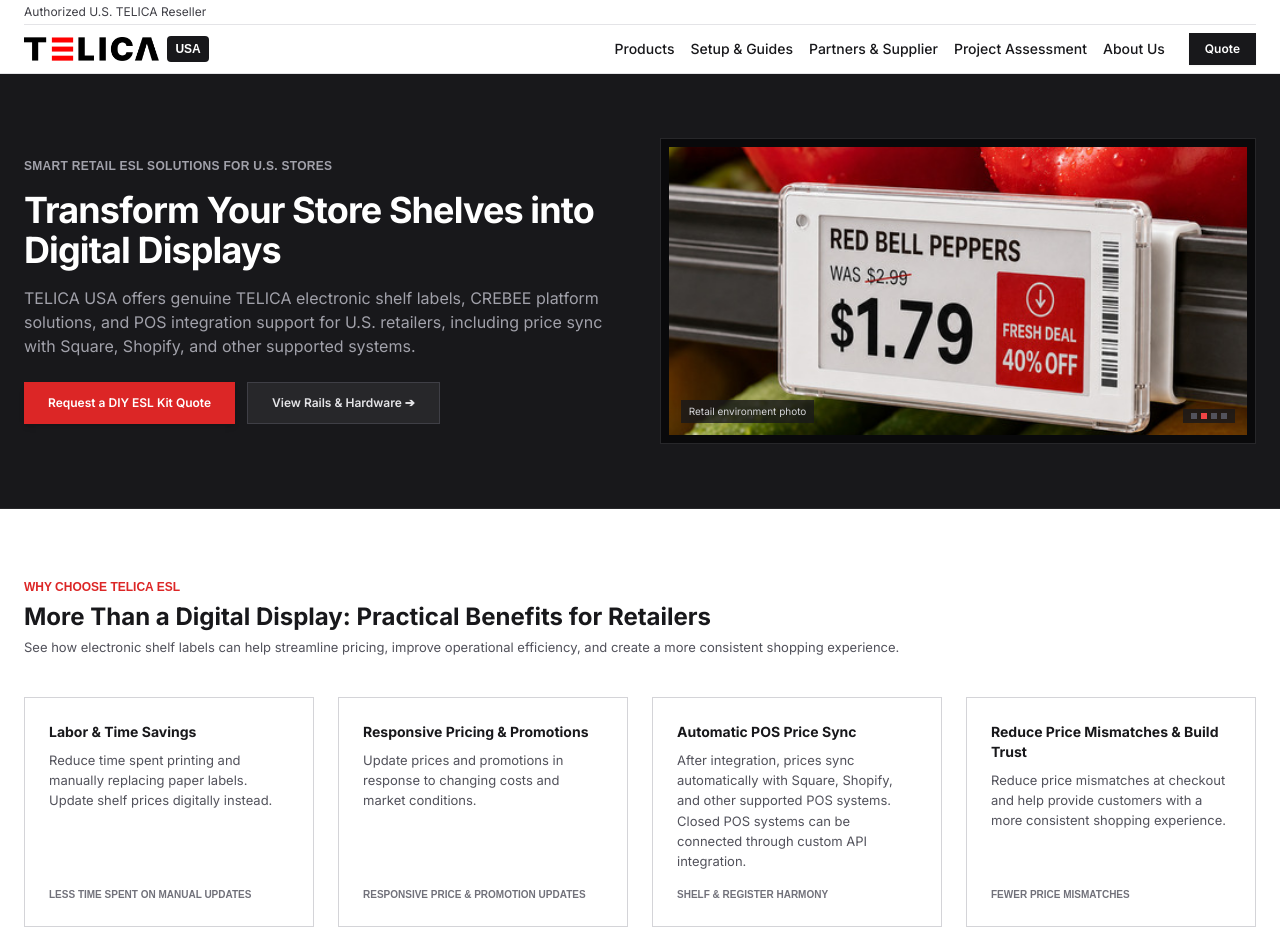
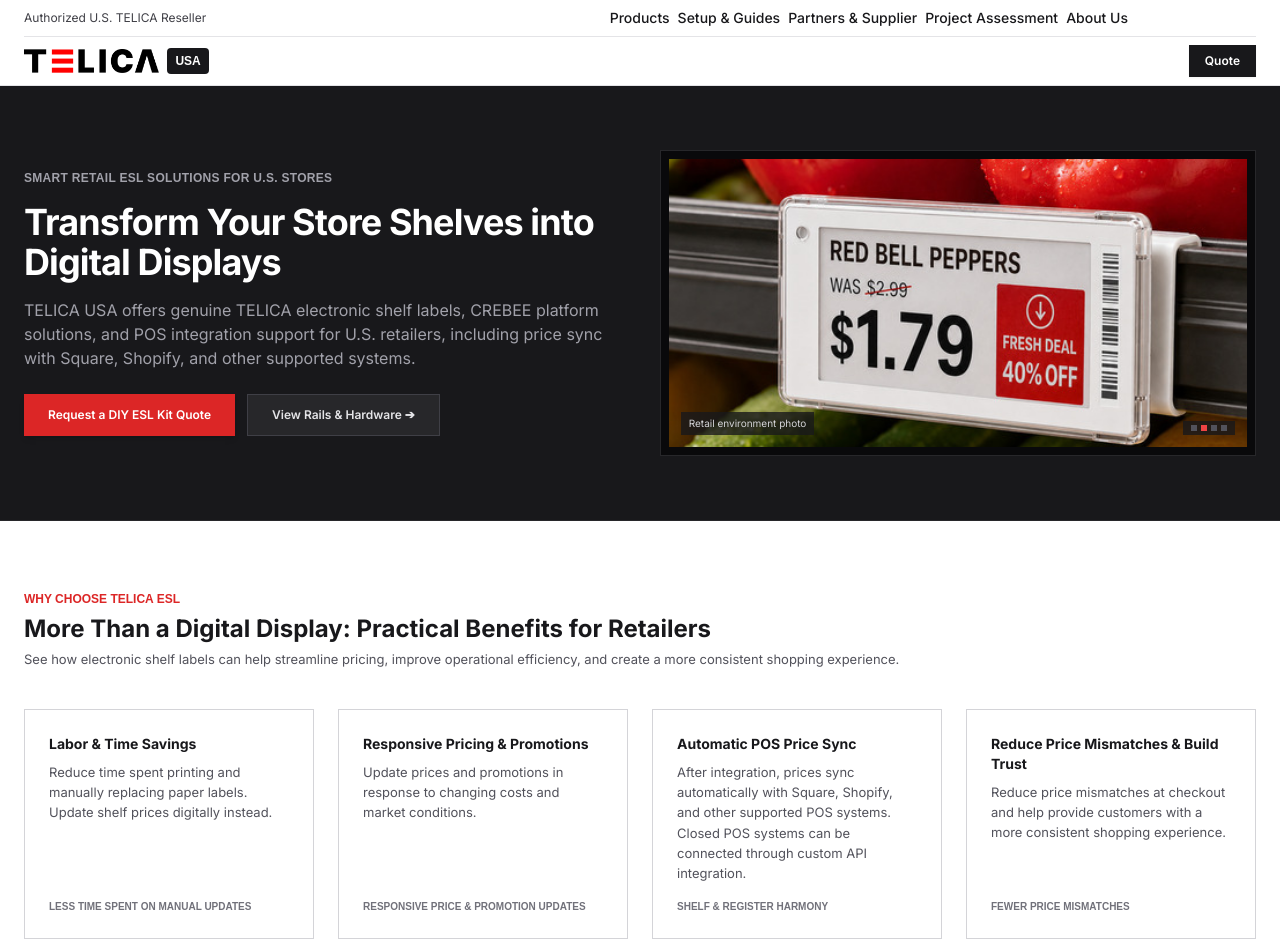
Before and after one commit to qnam0321/telica-usa-web, a website: page index.html in a window 1280 px wide. Shown: the top 942 px of the page. Drawn offline with nearby package versions, Linux system fonts and the light colour scheme; files whose address does not match are found by name.

Commit message:
Adjust: Move navigation menu further left for better alignment

```diff
--- a/index.html
+++ b/index.html
@@ -166,23 +166,13 @@
     <header class="sticky top-0 z-50 bg-white/95 backdrop-blur-md border-b border-zinc-200">
         <!-- 메인 헤더 -->
         <div class="max-w-7xl mx-auto px-4 sm:px-6">
-            <!-- 첫 번째 줄: 설명 문구 -->
-            <div class="border-b border-zinc-200 py-1">
-                <p class="text-[10px] sm:text-xs font-normal text-zinc-700">Authorized U.S. TELICA Reseller</p>
-            </div>
-
-            <!-- 두 번째 줄: 로고와 메뉴 -->
-            <div class="flex items-center justify-between py-2">
-                <!-- 로고 -->
-                <a href="#" onclick="switchPage('home'); return false;" class="flex items-center space-x-2 shrink-0">
-                    <img src="file:///C:/Users/Sales-NJ/Desktop/%23%20%EC%9B%B9%EC%9E%91%EC%97%85/telica-usa-web-repo/telica-logo.png" alt="TELICA Logo" class="h-5 sm:h-6 w-auto object-contain">
-                    <span class="px-2 py-1 bg-zinc-900 text-white text-[11px] sm:text-[12px] font-extrabold rounded tracking-normal corporate-tag">USA</span>
-                </a>
-
-                <!-- Desktop Navigation Menu + Actions (오른쪽 정렬) -->
-                <div class="flex items-center space-x-6">
-                    <!-- Navigation Menu -->
-                    <nav class="hidden sm:flex items-center space-x-4 text-xs sm:text-sm font-medium">
+            <!-- 첫 번째 줄: Authorized 문구 + 메뉴 (오른쪽) -->
+            <div class="flex items-center justify-start py-2 border-b border-zinc-200 gap-8">
+                <!-- 왼쪽: Authorized 문구 -->
+                <p class="text-[10px] sm:text-xs font-normal text-zinc-700 whitespace-nowrap">Authorized U.S. TELICA Reseller</p>
+
+                <!-- 오른쪽: Desktop Navigation Menu -->
+                <nav class="hidden sm:flex items-center space-x-2 text-xs sm:text-sm font-medium ml-auto pr-32">
                     <div class="relative group">
                         <button class="text-zinc-900 hover:text-red-600 transition">Products</button>
                         <div class="absolute left-0 mt-0 w-48 bg-white border border-zinc-200 shadow-lg hidden group-hover:block z-50">
@@ -200,18 +190,26 @@
                     <a href="#" onclick="switchPage('about'); return false;" class="text-zinc-900 hover:text-red-600 transition">About Us</a>
                 </nav>
 
-                    <!-- Compact actions -->
-                    <div class="flex items-center space-x-2">
-                        <button onclick="openQuoteModal('General Inquiry')" class="bg-zinc-900 hover:bg-zinc-800 text-white text-xs font-semibold px-3 sm:px-4 py-2 rounded-none transition cursor-pointer shadow-sm">Quote</button>
+                <!-- Mobile menu button -->
                 <button id="menu-btn" aria-label="Open navigation menu" aria-expanded="false" aria-controls="mobile-menu" class="sm:hidden text-zinc-700 p-1.5 rounded-none hover:bg-zinc-100">
                     <svg class="w-5 h-5" fill="none" stroke="currentColor" viewBox="0 0 24 24"><path stroke-linecap="round" stroke-linejoin="round" stroke-width="2" d="M4 6h16M4 12h16M4 18h16"></path></svg>
                 </button>
             </div>
-                </div>
+
+            <!-- 두 번째 줄: 로고 + Quote 버튼 -->
+            <div class="flex items-center justify-between py-2">
+                <!-- 로고 -->
+                <a href="#" onclick="switchPage('home'); return false;" class="flex items-center space-x-2 shrink-0">
+                    <img src="file:///C:/Users/Sales-NJ/Desktop/%23%20%EC%9B%B9%EC%9E%91%EC%97%85/telica-usa-web-repo/telica-logo.png" alt="TELICA Logo" class="h-5 sm:h-6 w-auto object-contain">
+                    <span class="px-2 py-1 bg-zinc-900 text-white text-[11px] sm:text-[12px] font-extrabold rounded tracking-normal corporate-tag">USA</span>
+                </a>
+
+                <!-- Quote 버튼 -->
+                <button onclick="openQuoteModal('General Inquiry')" class="bg-zinc-900 hover:bg-zinc-800 text-white text-xs font-semibold px-3 sm:px-4 py-2 rounded-none transition cursor-pointer shadow-sm">Quote</button>
             </div>
 
         <!-- Navigation menu -->
-        <div id="mobile-menu" class="hidden absolute top-[9rem] sm:top-20 right-4 w-72 max-w-[calc(100vw-2rem)] bg-white rounded-none border border-zinc-200 shadow-xl z-50">
+        <div id="mobile-menu" class="hidden absolute top-[7.5rem] sm:top-24 right-4 w-72 max-w-[calc(100vw-2rem)] bg-white rounded-none border border-zinc-200 shadow-xl z-50">
             <div class="space-y-2 text-xs font-medium p-4">
                 <div class="flex items-center justify-between mb-2">
                     <button id="menu-close" aria-label="Close navigation menu" class="text-zinc-500 font-bold">✕</button>
```
Lines whose indentation alone changed are shown as unchanged.
